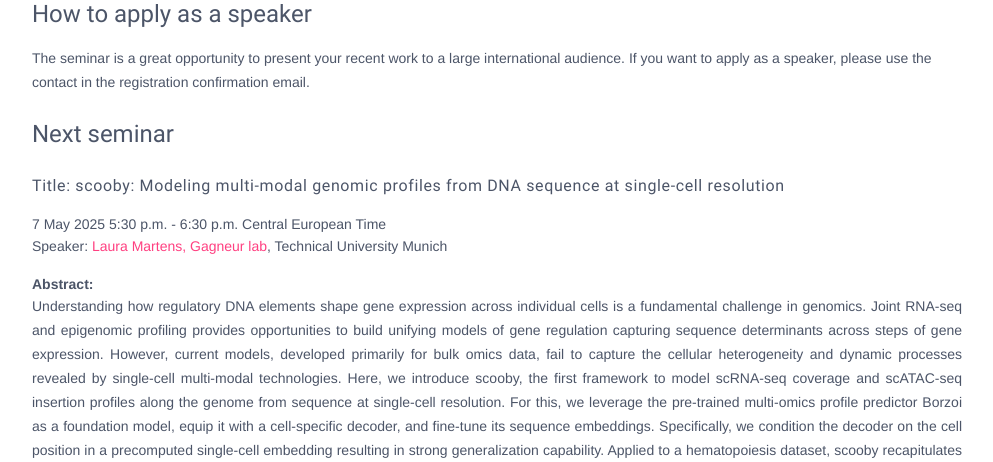
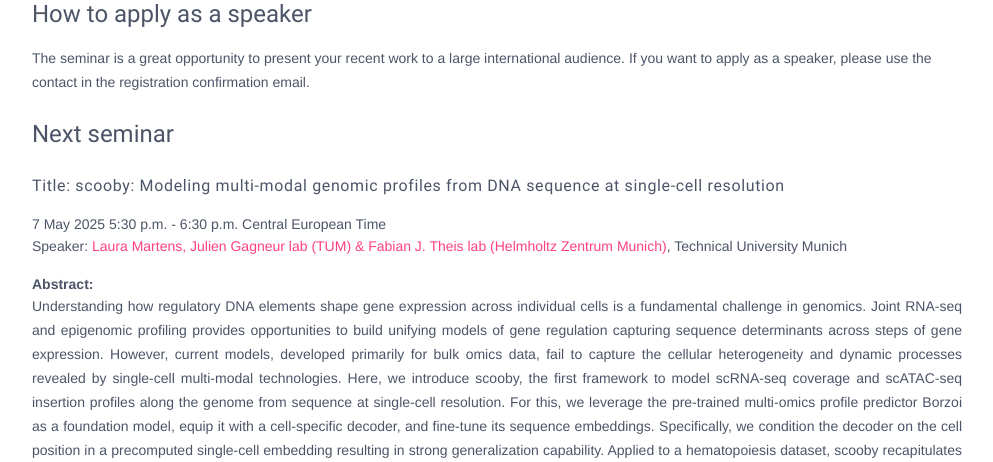
Before and after one commit to kipoi/website, a Flask app: page /seminar/ in a window 1280 px wide. Shown: the part 453-915 px from the top of the page, without its empty margins (143-1136 px from the left). Run offline with Flask 3, Linux system fonts and the light colour scheme; some libraries are stand-ins or nearby versions.

Commit message:
Update seminar page

```diff
--- a/app/models/templates/models/seminar.html
+++ b/app/models/templates/models/seminar.html
@@ -34,7 +34,7 @@
             If you want to apply as a speaker, please use the contact in the registration confirmation email.</p>
         <h4>Next seminar</h4>
         <h6> Title: scooby: Modeling multi-modal genomic profiles from DNA sequence at single-cell resolution </h6> 7 May 2025 5:30 p.m. - 6:30 p.m. Central European Time
-        <p>Speaker: <strong><a href="https://www.cs.cit.tum.de/cmm/members/laura-martens/">Laura Martens, Gagneur lab</a></strong>, Technical University Munich</p>
+        <p>Speaker: <strong><a href="https://www.cs.cit.tum.de/cmm/home/">Laura Martens, Julien Gagneur lab (TUM) & Fabian J. Theis lab (Helmholtz Zentrum Munich)</a></strong>, Technical University Munich</p>
         <strong>Abstract:</strong>
         <p align="justify">
             Understanding how regulatory DNA elements shape gene expression across individual cells is a fundamental challenge in genomics. Joint RNA-seq and epigenomic profiling provides opportunities to build unifying models of gene regulation capturing sequence determinants across steps of gene expression. However, current models, developed primarily for bulk omics data, fail to capture the cellular heterogeneity and dynamic processes revealed by single-cell multi-modal technologies. Here, we introduce scooby, the first framework to model scRNA-seq coverage and scATAC-seq insertion profiles along the genome from sequence at single-cell resolution. For this, we leverage the pre-trained multi-omics profile predictor Borzoi as a foundation model, equip it with a cell-specific decoder, and fine-tune its sequence embeddings. Specifically, we condition the decoder on the cell position in a precomputed single-cell embedding resulting in strong generalization capability. Applied to a hematopoiesis dataset, scooby recapitulates cell-specific expression levels of held-out genes, and identifies regulators and their putative target genes through in silico motif deletion. Moreover, accurate variant effect prediction with scooby allows for breaking down bulk eQTL effects into single-cell effects and delineating their impact on chromatin accessibility and gene expression. We anticipate scooby to aid unraveling the complexities of gene regulation at the resolution of individual cells.
@@ -54,7 +54,7 @@
         <ul class="list-unstyled">
             <li>2 April 2025 - <a href="https://www.deridderlab.nl/lucia-barbadilla/">Lucía Barbadilla, De Ridder Group</a>, UMC Utrecht</li>
             <li>5 March 2025 - <a href="https://www.zmbh.uni-heidelberg.de/sasse/default.shtml">Alexander Sasse</a>, Heidelberg University</li>
-            <li>5 February 2025 - <a href="https://www.cs.cit.tum.de/cmm/members/pedro-tomaz-da-silva/">Pedro Tomaz da Silva, Gagneur lab</a>, Technical University Munich</li>
+            <li>5 February 2025 - <a href="https://www.cs.cit.tum.de/cmm/home/">Pedro Tomaz da Silva, Gagneur lab</a>, Technical University Munich</li>
             <li>4 December 2024 - <a href="https://autosome.org">Dmitry Penzar</a>, autosome.org team</li>
             <li>6 November 2024 - <a href="https://deboer.bme.ubc.ca/people/">Abdul Muntakim Rafi (Rafi) - Carl de Boer lab</a>, The University of British Columbia</li>
             <li>2 October 2024 - <a href="https://avantikalal.github.io/">Avantika Lal</a>, Genentech</li>
--- a/template/seminar/seminar.html
+++ b/template/seminar/seminar.html
@@ -34,7 +34,7 @@
             If you want to apply as a speaker, please use the contact in the registration confirmation email.</p>
         <h4>Next seminar</h4>
         <h6> Title: scooby: Modeling multi-modal genomic profiles from DNA sequence at single-cell resolution </h6> 7 May 2025 5:30 p.m. - 6:30 p.m. Central European Time
-        <p>Speaker: <strong><a href="https://www.cs.cit.tum.de/cmm/members/laura-martens/">Laura Martens, Gagneur lab</a></strong>, Technical University Munich</p>
+        <p>Speaker: <strong><a href="https://www.cs.cit.tum.de/cmm/home/">Laura Martens, Julien Gagneur lab (TUM) & Fabian J. Theis lab (Helmholtz Zentrum Munich)</a></strong>, Technical University Munich</p>
         <strong>Abstract:</strong>
         <p align="justify">
             Understanding how regulatory DNA elements shape gene expression across individual cells is a fundamental challenge in genomics. Joint RNA-seq and epigenomic profiling provides opportunities to build unifying models of gene regulation capturing sequence determinants across steps of gene expression. However, current models, developed primarily for bulk omics data, fail to capture the cellular heterogeneity and dynamic processes revealed by single-cell multi-modal technologies. Here, we introduce scooby, the first framework to model scRNA-seq coverage and scATAC-seq insertion profiles along the genome from sequence at single-cell resolution. For this, we leverage the pre-trained multi-omics profile predictor Borzoi as a foundation model, equip it with a cell-specific decoder, and fine-tune its sequence embeddings. Specifically, we condition the decoder on the cell position in a precomputed single-cell embedding resulting in strong generalization capability. Applied to a hematopoiesis dataset, scooby recapitulates cell-specific expression levels of held-out genes, and identifies regulators and their putative target genes through in silico motif deletion. Moreover, accurate variant effect prediction with scooby allows for breaking down bulk eQTL effects into single-cell effects and delineating their impact on chromatin accessibility and gene expression. We anticipate scooby to aid unraveling the complexities of gene regulation at the resolution of individual cells.
@@ -54,7 +54,7 @@
         <ul class="list-unstyled">
             <li>2 April 2025 - <a href="https://www.deridderlab.nl/lucia-barbadilla/">Lucía Barbadilla, De Ridder Group</a>, UMC Utrecht</li>
             <li>5 March 2025 - <a href="https://www.zmbh.uni-heidelberg.de/sasse/default.shtml">Alexander Sasse</a>, Heidelberg University</li>
-            <li>5 February 2025 - <a href="https://www.cs.cit.tum.de/cmm/members/pedro-tomaz-da-silva/">Pedro Tomaz da Silva, Gagneur lab</a>, Technical University Munich</li>
+            <li>5 February 2025 - <a href="https://www.cs.cit.tum.de/cmm/home/">Pedro Tomaz da Silva, Gagneur lab</a>, Technical University Munich</li>
             <li>4 December 2024 - <a href="https://autosome.org">Dmitry Penzar</a>, autosome.org team</li>
             <li>6 November 2024 - <a href="https://deboer.bme.ubc.ca/people/">Abdul Muntakim Rafi (Rafi) - Carl de Boer lab</a>, The University of British Columbia</li>
             <li>2 October 2024 - <a href="https://avantikalal.github.io/">Avantika Lal</a>, Genentech</li>
```
Also changed, not shown: template/cookiecutter.json (+3 -3 lines).
